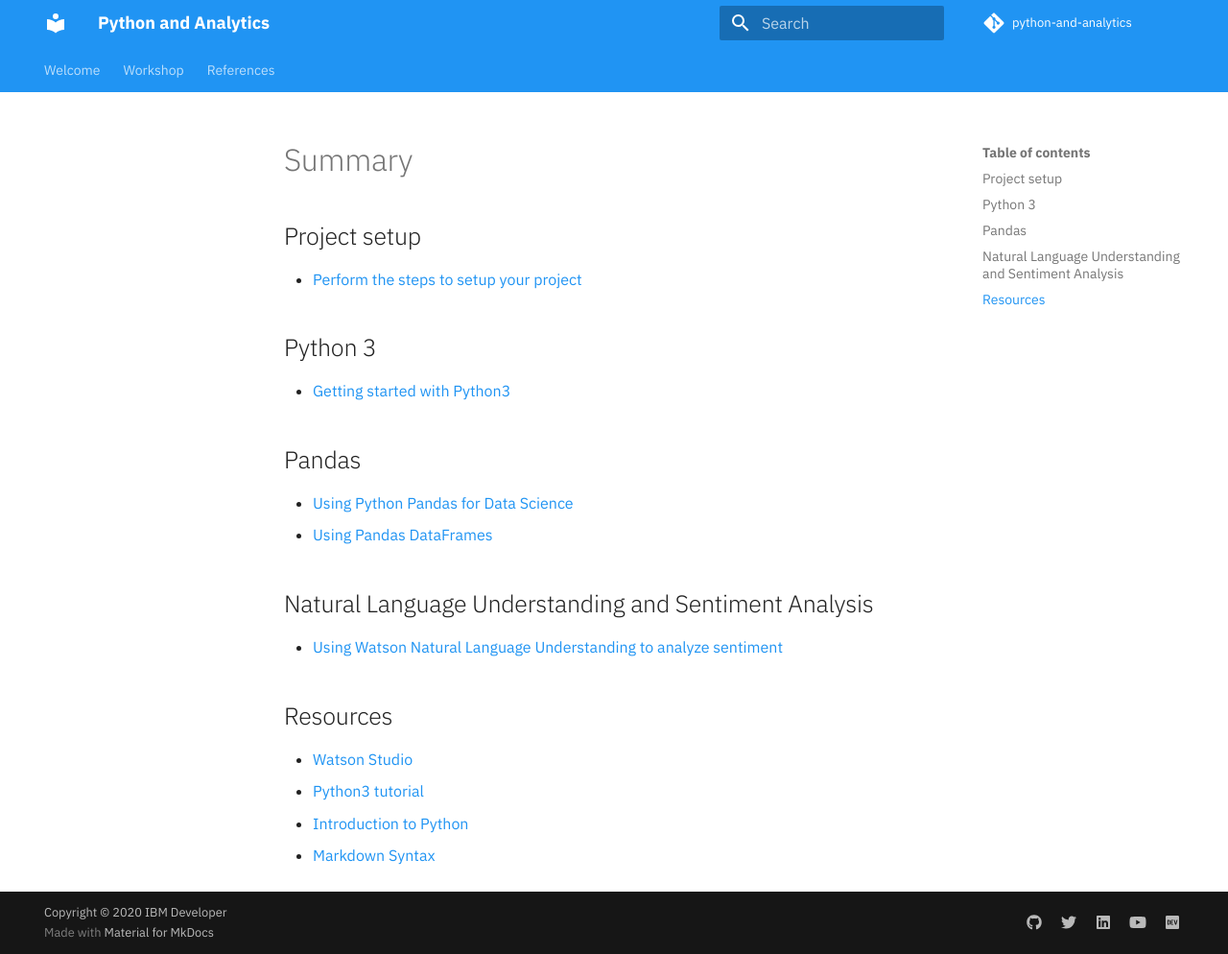
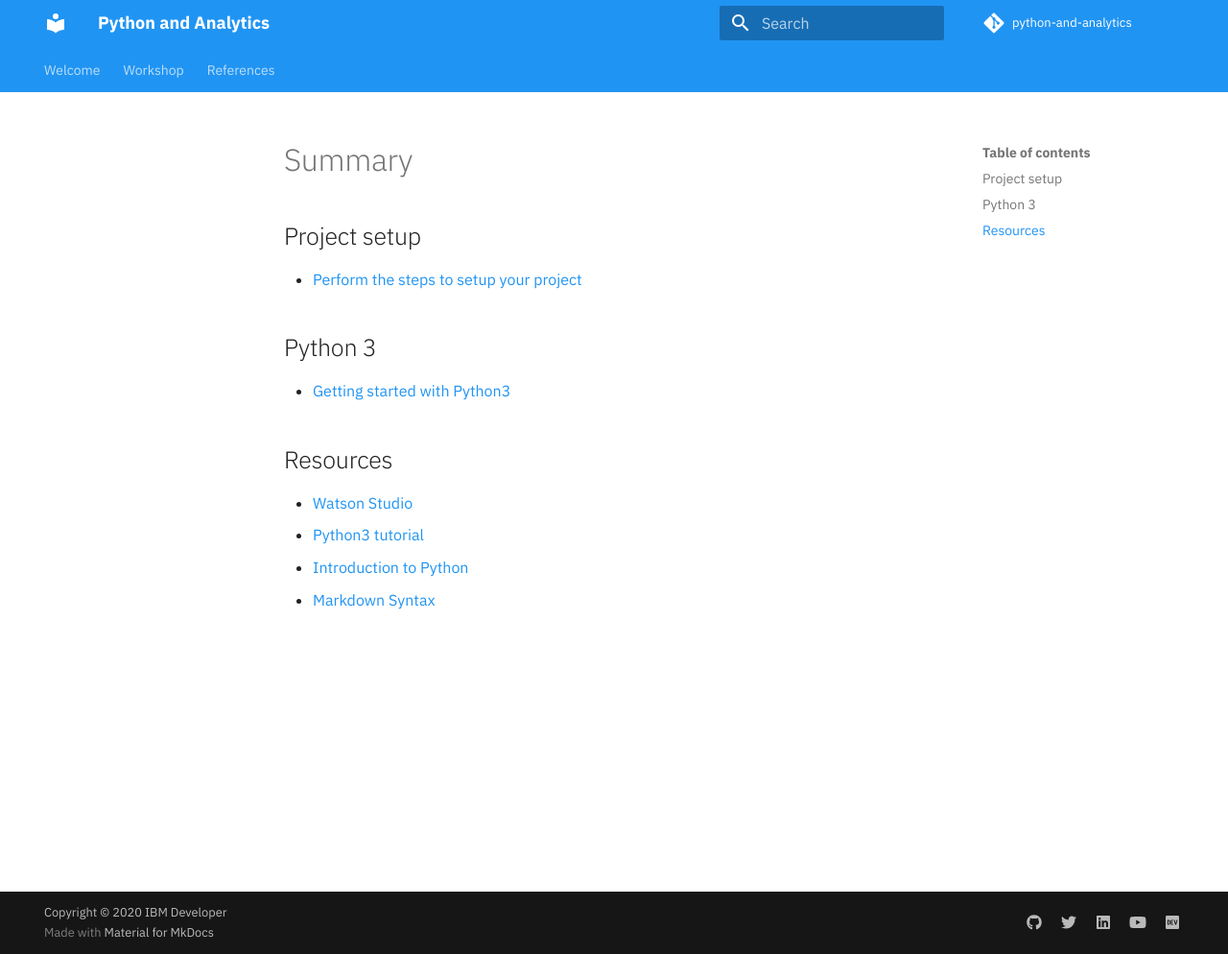
Before and after one commit to IBM/python-and-analytics, an MkDocs documentation site: the page built from docs/SUMMARY.md, in a window 1280 px wide and 994 px high. Shown: the whole window at 96% size. Built offline with MkDocs 1.6.1 and Material for MkDocs 9.7.7, drawn with Linux system fonts in a browser that asks for light colours; comment, search, counter and statistics services are not loaded.

```diff
--- a/docs/SUMMARY.md
+++ b/docs/SUMMARY.md
@@ -8,15 +8,6 @@
 
 * [Getting started with Python3](python3/README.md)
 
-## Pandas
-
-* [Using Python Pandas for Data Science](python-pandas/README.md)
-* [Using Pandas DataFrames](work-with-dataframe/README.md)
-
-## Natural Language Understanding and Sentiment Analysis
-
-* [Using Watson Natural Language Understanding to analyze sentiment](natural-language-understanding/README.md)
-
 ## Resources
 
 * [Watson Studio](https://dataplatform.cloud.ibm.com)
```
Also changed, not shown: README.md (+0 -5 lines), docs/README.md (+0 -3 lines).
